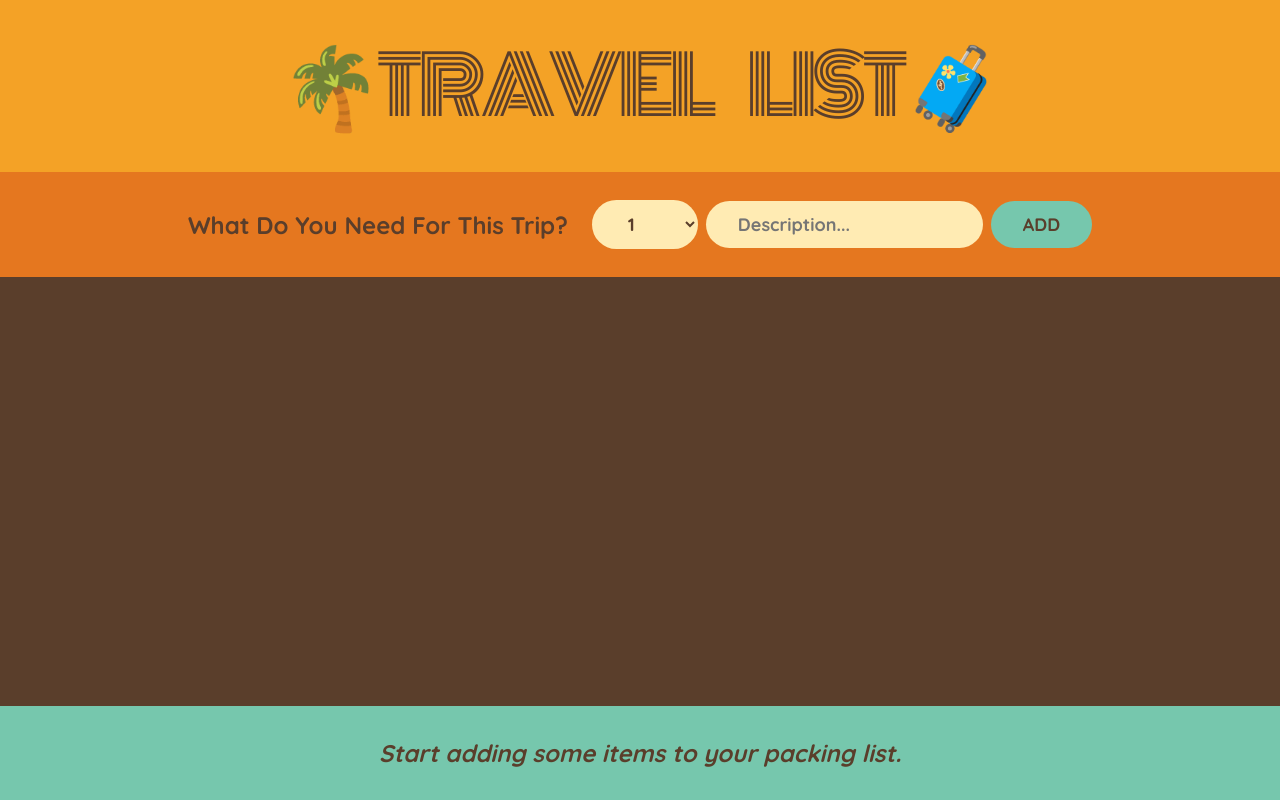
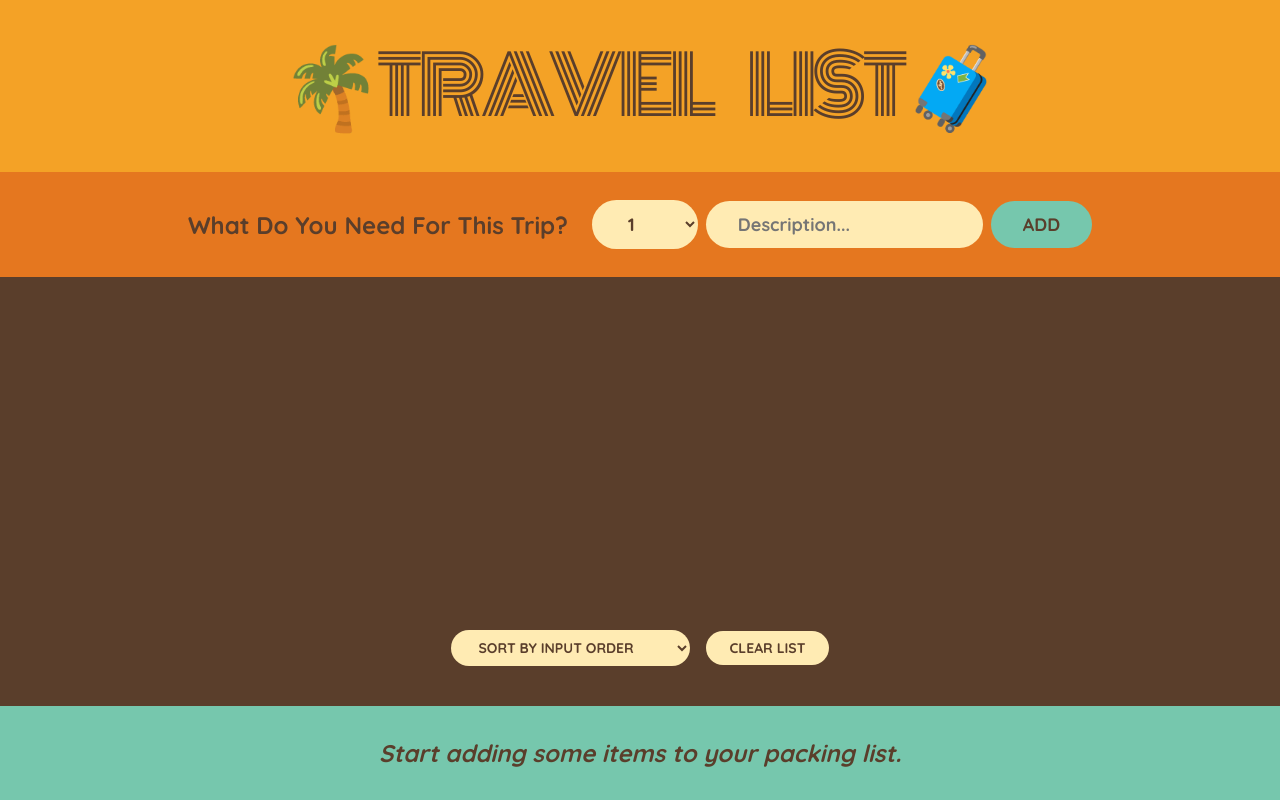
Before and after one commit to kiyomin1010/react-practice, a React (Create React App) app in the folder 05-travel-list/: page / in a window 1280 px wide. Built offline with nearby package versions, Linux system fonts and the light colour scheme.

Commit message:
05-sort items and clear list

```diff
--- a/05-travel-list/src/App.js
+++ b/05-travel-list/src/App.js
@@ -23,6 +23,14 @@ export default function App() {
     });
   }
 
+  function clearList() {
+    const confirmed = window.confirm(
+      "Are you sure you want to clear the list?"
+    );
+
+    if (confirmed) setItems([]);
+  }
+
   return (
     <div className="app">
       <Logo />
@@ -31,6 +39,7 @@ export default function App() {
         items={items}
         onDeleteItem={deleteItem}
         onToggleItem={toggleItem}
+        onClearList={clearList}
       />
       <Stats items={items} />
     </div>
@@ -91,11 +100,27 @@ function Form({ onAddItem }) {
   );
 }
 
-function PackingList({ items, onDeleteItem, onToggleItem }) {
+function PackingList({ items, onDeleteItem, onToggleItem, onClearList }) {
+  const [sortBy, setSortBy] = useState("input");
+
+  let sortedItems;
+
+  if (sortBy === "input") sortedItems = items;
+
+  if (sortBy === "description")
+    sortedItems = items.slice().sort((a, b) => {
+      return a.description.localeCompare(b.description);
+    });
+
+  if (sortBy === "packed")
+    sortedItems = items
+      .slice()
+      .sort((a, b) => Number(a.packed) - Number(b.packed));
+
   return (
     <div className="list">
       <ul>
-        {items.map((item) => (
+        {sortedItems.map((item) => (
           <Item
             item={item}
             key={item.id}
@@ -104,6 +129,20 @@ function PackingList({ items, onDeleteItem, onToggleItem }) {
           />
         ))}
       </ul>
+
+      <div className="actions">
+        <select
+          value={sortBy}
+          onChange={(e) => {
+            setSortBy(e.target.value);
+          }}
+        >
+          <option value="input">Sort by input order</option>
+          <option value="description">Sort by description</option>
+          <option value="packed">Sort by packed status</option>
+        </select>
+        <button onClick={onClearList}>Clear List</button>
+      </div>
     </div>
   );
 }
--- a/05-travel-list/src/index.css
+++ b/05-travel-list/src/index.css
@@ -82,6 +82,15 @@ input {
   align-items: center;
 }
 
+.actions button,
+.list select {
+  text-transform: uppercase;
+  padding: 0.8rem 2.4rem;
+  font-size: 1.4rem;
+  font-weight: 700;
+  margin: 0 0.8rem;
+}
+
 .list ul {
   list-style: none;
   width: 80%;
```
